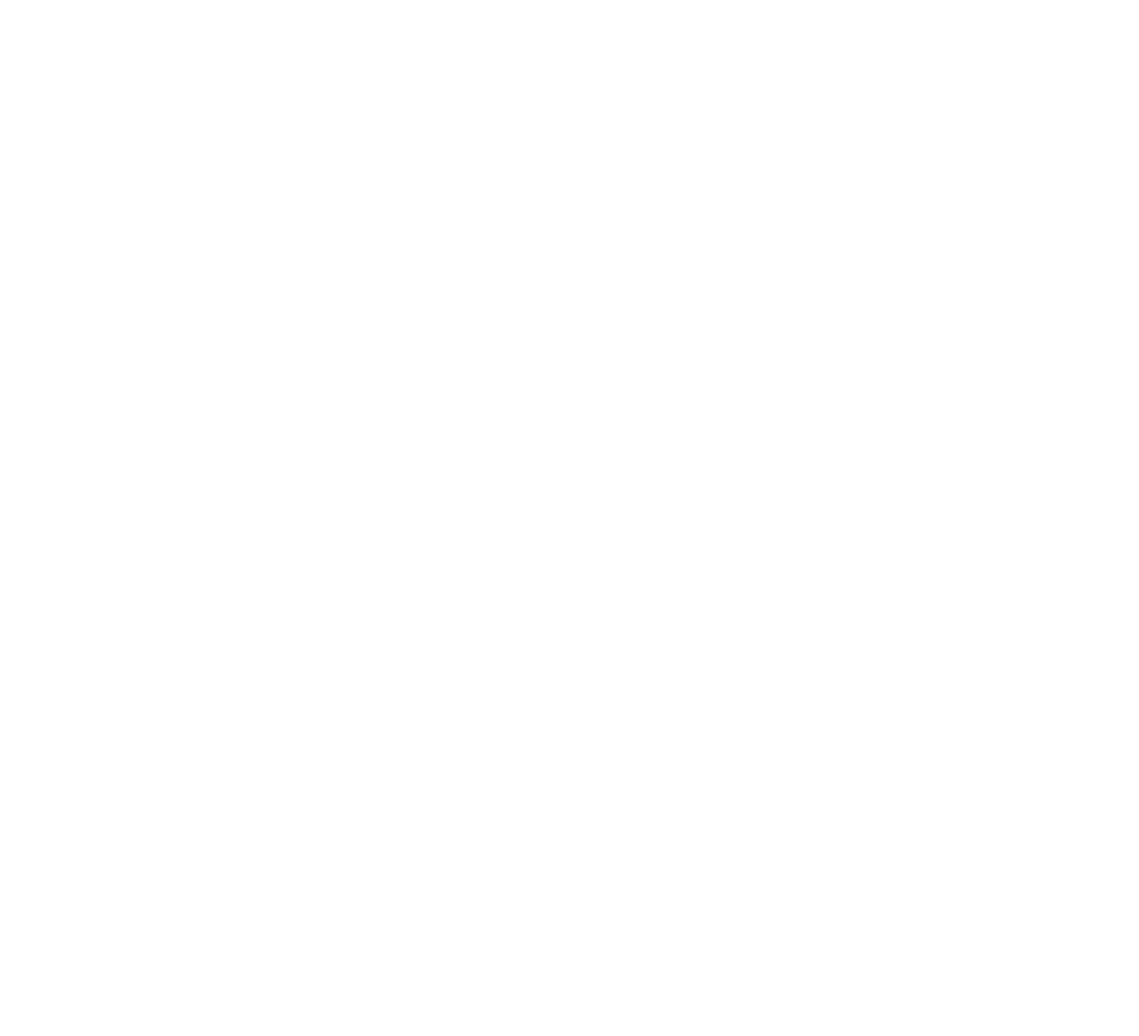
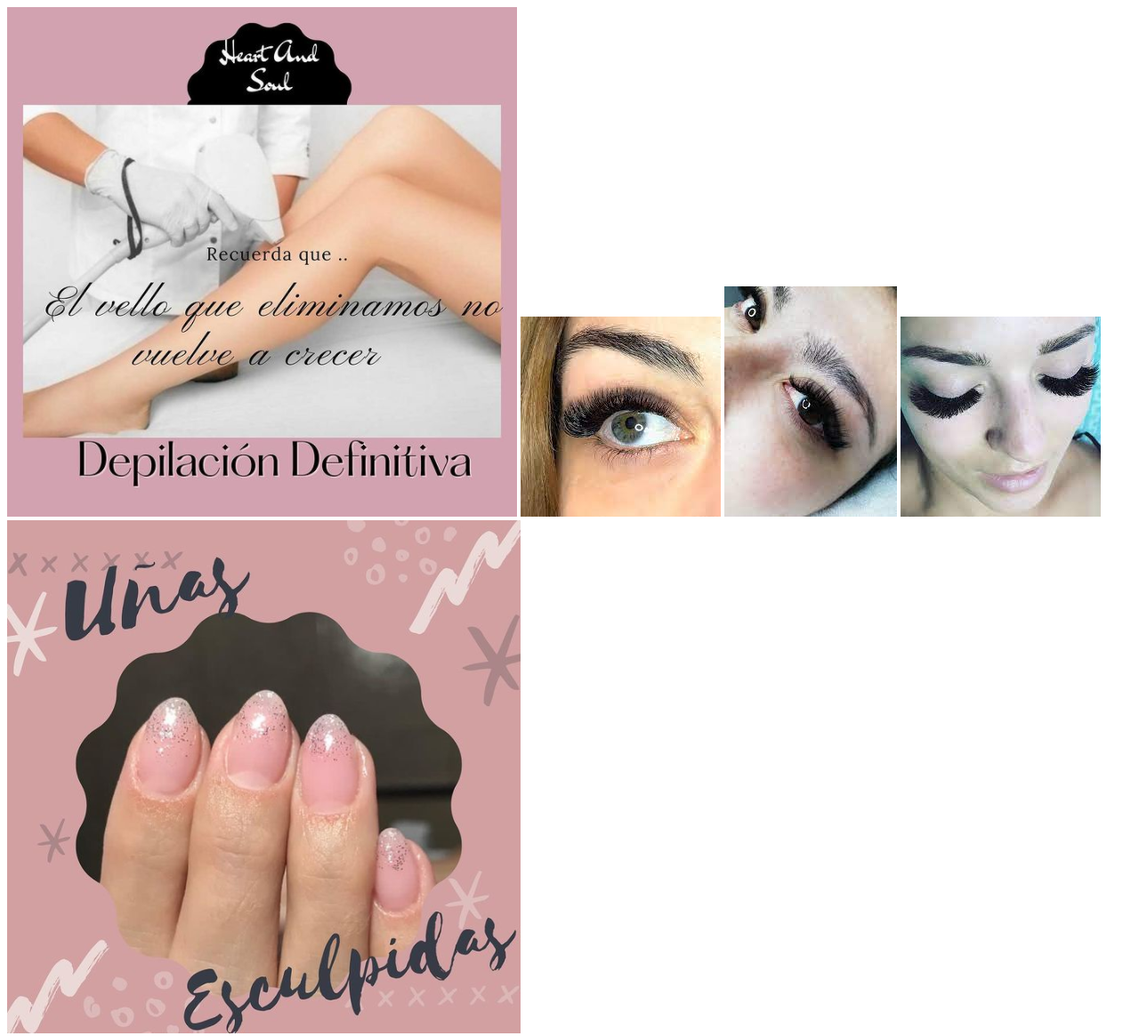
Before and after one commit to AlanisRochet/Desafio-github1, a plain HTML site: page index.html in a window 1280 px wide. Shown: the whole page at 89% size. Before the commit the page ends 800 px from the top, so only its background shows below. Drawn offline with Linux system fonts and the light colour scheme.

Commit message:
agregando img

```diff
--- a/index.html
+++ b/index.html
@@ -8,6 +8,10 @@
     <title>Heart And Soul</title>
 </head>
 <body>
-
+    <img src="depi.png" alt="depilacion">
+    <img src="pest1.jpg" alt="pestañas">
+    <img src="pest2.jpg" alt="pestañas">
+    <img src="pest3.jpg" alt="pestañas">
+    <img src="uñas.png" alt="uñas">
 </body>
 </html>
```
